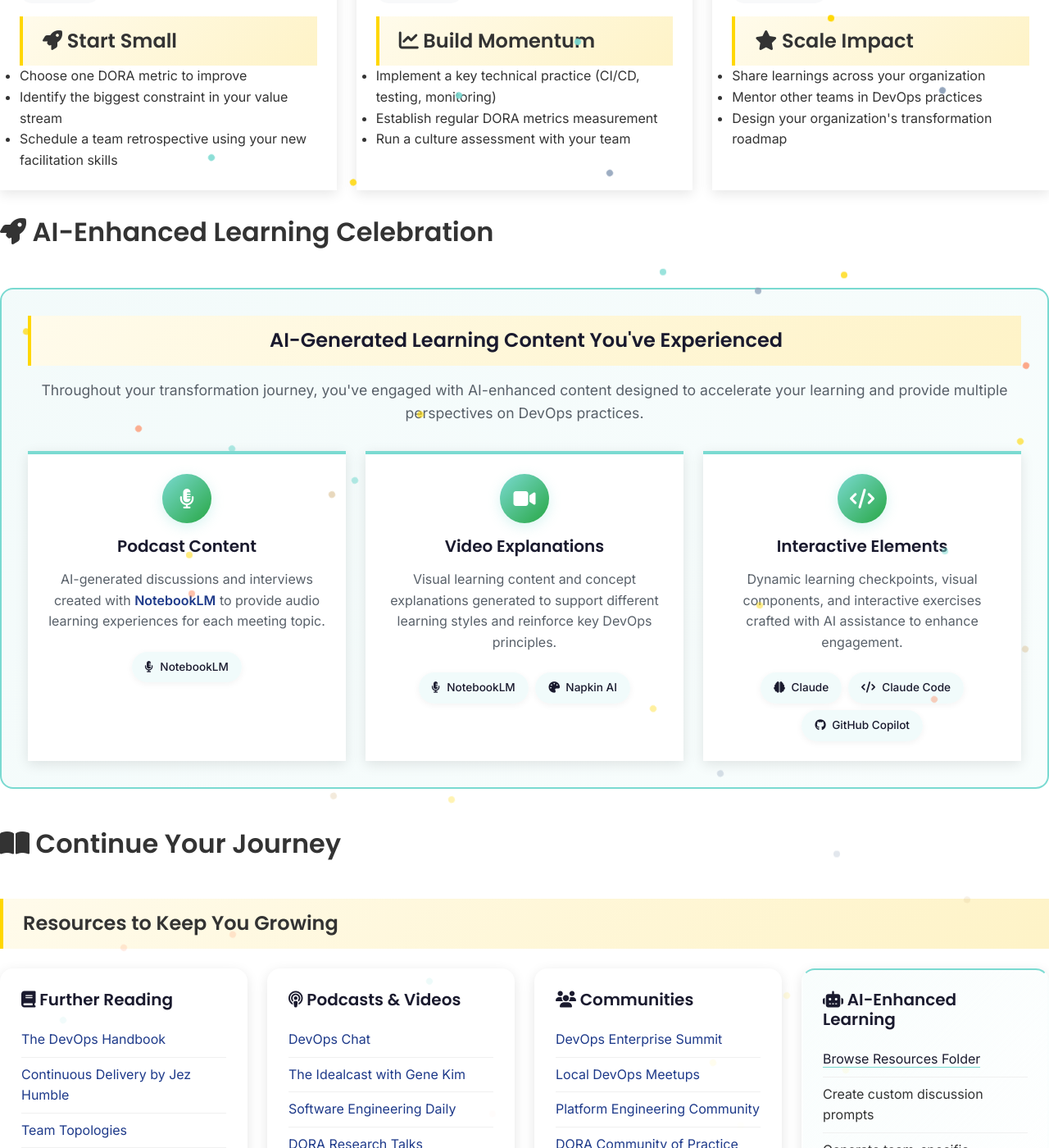
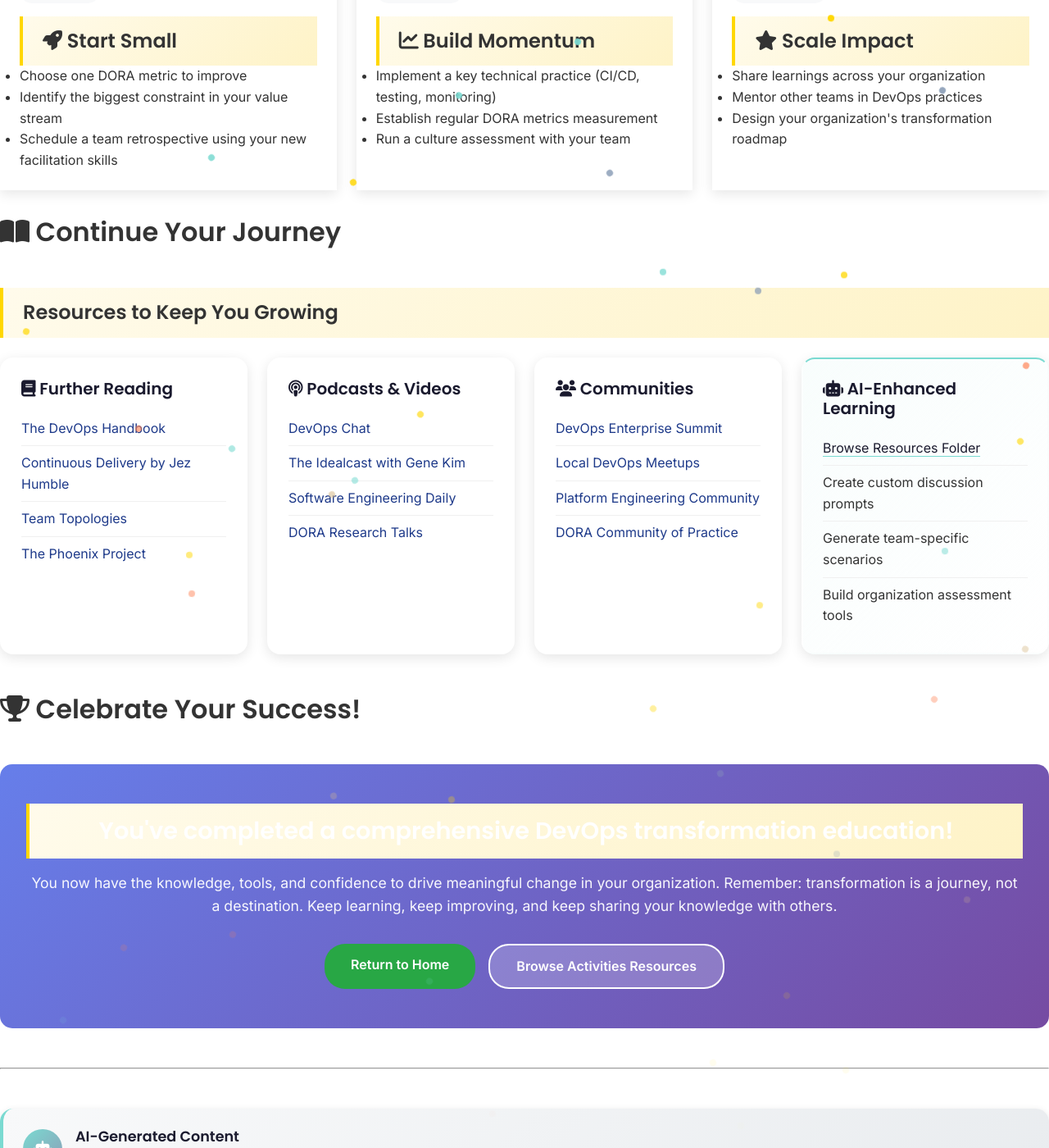
Before and after one commit to mhenke/accelerate-devex-book-club-notebooklm, a Jekyll site: the page built from docs/transformation-complete.md, in a window 1280 px wide and 1400 px high, scrolled down 3462 px. Shown: the whole window at 82% size. Built offline with Jekyll 4.4.1, drawn with Linux system fonts in a browser that asks for light colours.

Commit message:
refactor: Remove AI-Enhanced Learning Celebration section from transformation-complete.md for streamlined content

```diff
--- a/docs/transformation-complete.md
+++ b/docs/transformation-complete.md
@@ -283,68 +283,6 @@ nav_order: 6
   </div>
 </div>
 
-## <i class="fas fa-rocket"></i> AI-Enhanced Learning Celebration
-
-<div class="ai-learning-celebration" markdown="0">
-  <h3>AI-Generated Learning Content You've Experienced</h3>
-  <p>Throughout your transformation journey, you've engaged with AI-enhanced content designed to accelerate your learning and provide multiple perspectives on DevOps practices.</p>
-
-  <div class="ai-content-showcase" markdown="0">
-    <div class="ai-content-card" markdown="0">
-      <div class="ai-content-icon" markdown="0">
-        <i class="fas fa-microphone-alt"></i>
-      </div>
-      <h4>Podcast Content</h4>
-      <p>AI-generated discussions and interviews created with <strong><a href="https://notebooklm.google.com/" target="_blank" rel="noopener noreferrer">NotebookLM</a></strong> to provide audio learning experiences for each meeting topic.</p>
-      <div class="ai-tools-used" markdown="0">
-        <div class="ai-tool" markdown="0">
-          <i class="fas fa-microphone-alt" aria-hidden="true"></i>
-          <a href="https://notebooklm.google.com/" target="_blank" rel="noopener noreferrer">NotebookLM</a>
-        </div>
-      </div>
-    </div>
-
-    <div class="ai-content-card" markdown="0">
-      <div class="ai-content-icon" markdown="0">
-        <i class="fas fa-video"></i>
-      </div>
-      <h4>Video Explanations</h4>
-      <p>Visual learning content and concept explanations generated to support different learning styles and reinforce key DevOps principles.</p>
-      <div class="ai-tools-used" markdown="0">
-        <div class="ai-tool" markdown="0">
-          <i class="fas fa-microphone-alt" aria-hidden="true"></i>
-          <a href="https://notebooklm.google.com/" target="_blank" rel="noopener noreferrer">NotebookLM</a>
-        </div>
-        <div class="ai-tool" markdown="0">
-          <i class="fas fa-palette" aria-hidden="true"></i>
-          <a href="https://www.napkin.ai/" target="_blank" rel="noopener noreferrer">Napkin AI</a>
-        </div>
-      </div>
-    </div>
-
-    <div class="ai-content-card" markdown="0">
-      <div class="ai-content-icon" markdown="0">
-        <i class="fas fa-code"></i>
-      </div>
-      <h4>Interactive Elements</h4>
-      <p>Dynamic learning checkpoints, visual components, and interactive exercises crafted with AI assistance to enhance engagement.</p>
-      <div class="ai-tools-used" markdown="0">
-        <div class="ai-tool" markdown="0">
-          <i class="fas fa-brain" aria-hidden="true"></i>
-          <a href="https://claude.ai/" target="_blank" rel="noopener noreferrer">Claude</a>
-        </div>
-        <div class="ai-tool" markdown="0">
-          <i class="fas fa-code" aria-hidden="true"></i>
-          <a href="https://www.anthropic.com/claude-code" target="_blank" rel="noopener noreferrer">Claude Code</a>
-        </div>
-        <div class="ai-tool" markdown="0">
-          <i class="fab fa-github" aria-hidden="true"></i>
-          <a href="https://github.com/features/copilot" target="_blank" rel="noopener noreferrer">GitHub Copilot</a>
-        </div>
-      </div>
-    </div>
-  </div>
-</div>
 
 ## <i class="fas fa-book-open"></i> Continue Your Journey
 
```
